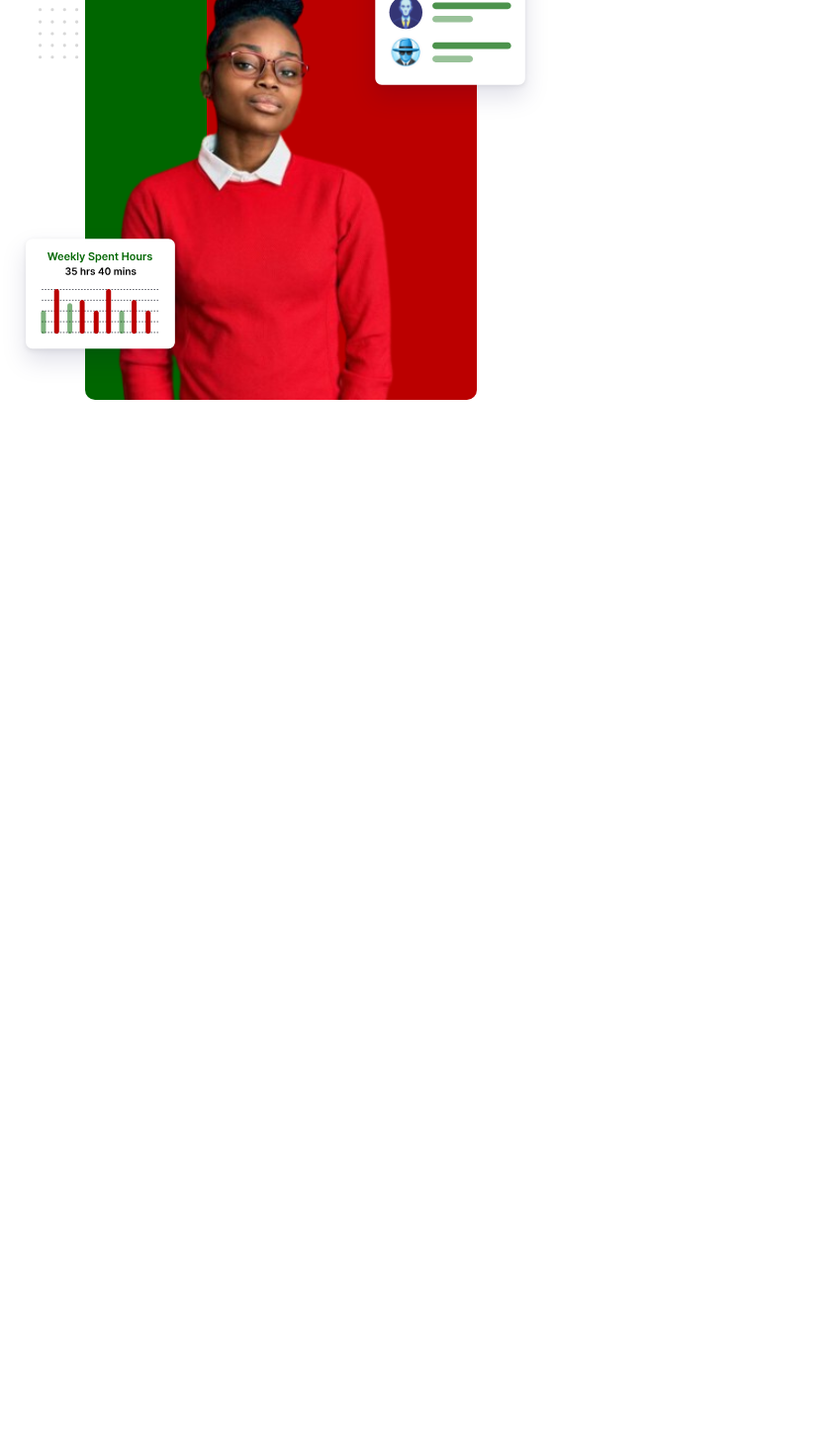
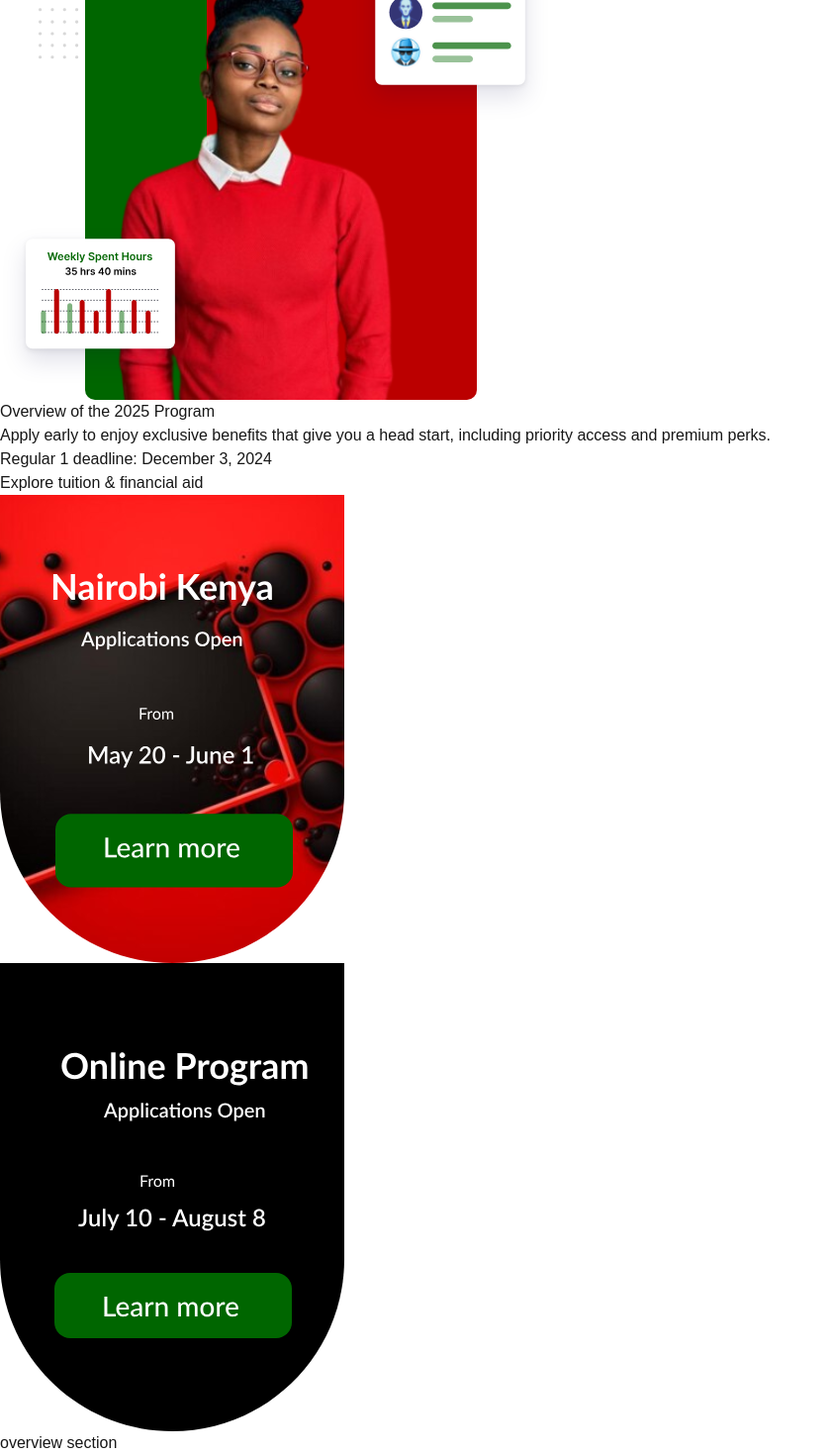
Before and after one commit to Okemwag/CodeKenya, a Next.js app in the folder client/: page / in a window 1280 px wide. Shown: the part 476-1946 px from the top of the page at 99% size, without its empty margins (0-841 px from the left). Before the commit the page ends 880 px from the top, so only its background shows below. Built offline with nearby package versions, Linux system fonts and the light colour scheme.

Commit message:
pushed changes

```diff
--- a/client/src/app/pages/homePage/HomePage.tsx
+++ b/client/src/app/pages/homePage/HomePage.tsx
@@ -10,17 +10,21 @@ function HomePage() {
         <div className="navbar">
           <NavBar />
         </div>
-
         {/* Spacer Section */}
-        <div className="relative h-[200px]"></div> {/* Spacer height set to 300px */}
+        <div className="relative h-[200px]"></div>{" "}
+        {/* Spacer height set to 300px */}
 
         {/* Skills Section */}
         <div className="skills-section w-full bg-black text-white relative z-10 px-4 md:px-8">
           <div className="grid grid-cols-1 md:grid-cols-2 gap-8">
             {/* Left Section */}
             <div>
-              <p className="text-lg font-medium mb-4">Most trusted education platform</p>
-              <p className="text-4xl font-bold mb-6">Grow your skills and advance career</p>
+              <p className="text-lg font-medium mb-4">
+                Most trusted education platform
+              </p>
+              <p className="text-4xl font-bold mb-6">
+                Grow your skills and advance career
+              </p>
               <p className="text-base leading-relaxed">
                 Code Kenya program combines a career-focused bootcamp with an
                 internship in a tech field, aimed to help you gain experience in
@@ -55,7 +59,58 @@ function HomePage() {
       </div>
 
       {/* Overview Section */}
-      <div className="overview-section"></div>
+      <div className="overview-section bg-white py-10">
+        <div className="container mx-auto px-4">
+          {/* Cards Section */}
+          <div className="grid grid-cols-1 md:grid-cols-3 gap-8">
+            {/* Nairobi Kenya Card */}
+
+            <div className="flex justify-center items-center">
+              {/* Title and Description */}
+              <div className="text-center mb-8">
+                <h2 className="text-3xl font-bold mb-4">
+                  Overview of the 2025 Program
+                </h2>
+                <p className="text-lg">
+                  Apply early to enjoy exclusive benefits that give you a head
+                  start, including priority access and premium perks.
+                </p>
+                <p className="text-sm mt-2">
+                  Regular 1 deadline: December 3, 2024
+                </p>
+
+                <button className="bg-green-500 hover:bg-green-600 text-white font-bold py-2 px-4 rounded">
+                  Explore tuition & financial aid
+                </button>
+
+              </div>
+            </div>
+
+            <div className="flex justify-center items-center">
+              <img
+                src="/images/overview1.svg"
+                alt="Nairobi Kenya Overview"
+                className="w-full max-w-[300px]"
+              />
+            </div>
+
+            {/* Online Program Card */}
+            <div className="flex justify-center items-center">
+              <img
+                src="/images/overview2.svg"
+                alt="Online Program Overview"
+                className="w-full max-w-[300px]"
+              />
+            </div>
+          </div>
+        </div>
+      </div>
+
+      {/* Overview Section */}
+      <div>
+        <p>overview section</p>
+      </div>
+
     </div>
   );
 }
```
Also changed, not shown: client/public/images/overview1.svg (added), client/public/images/overview2.svg (added). Lines whose indentation alone changed are shown as unchanged.
